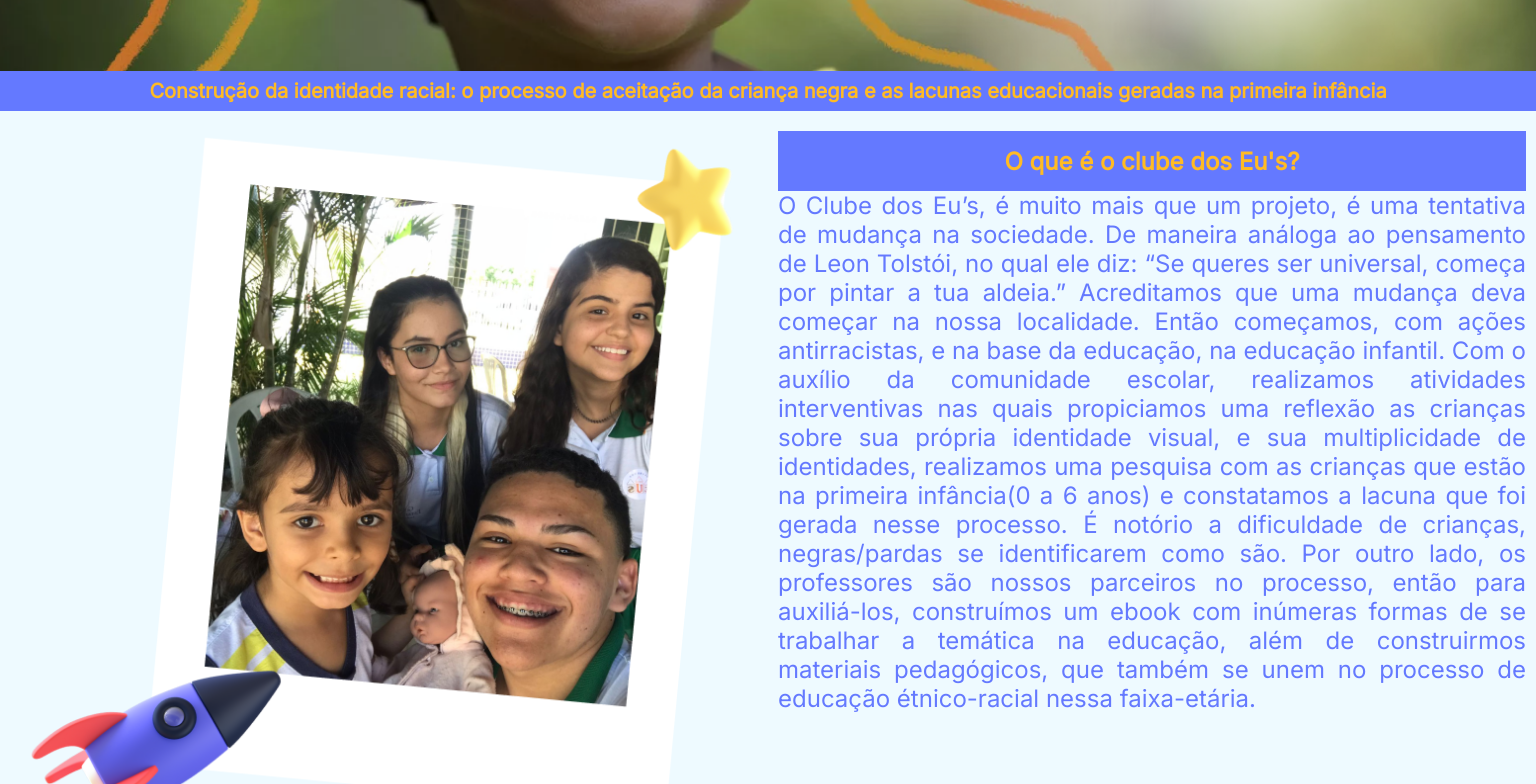
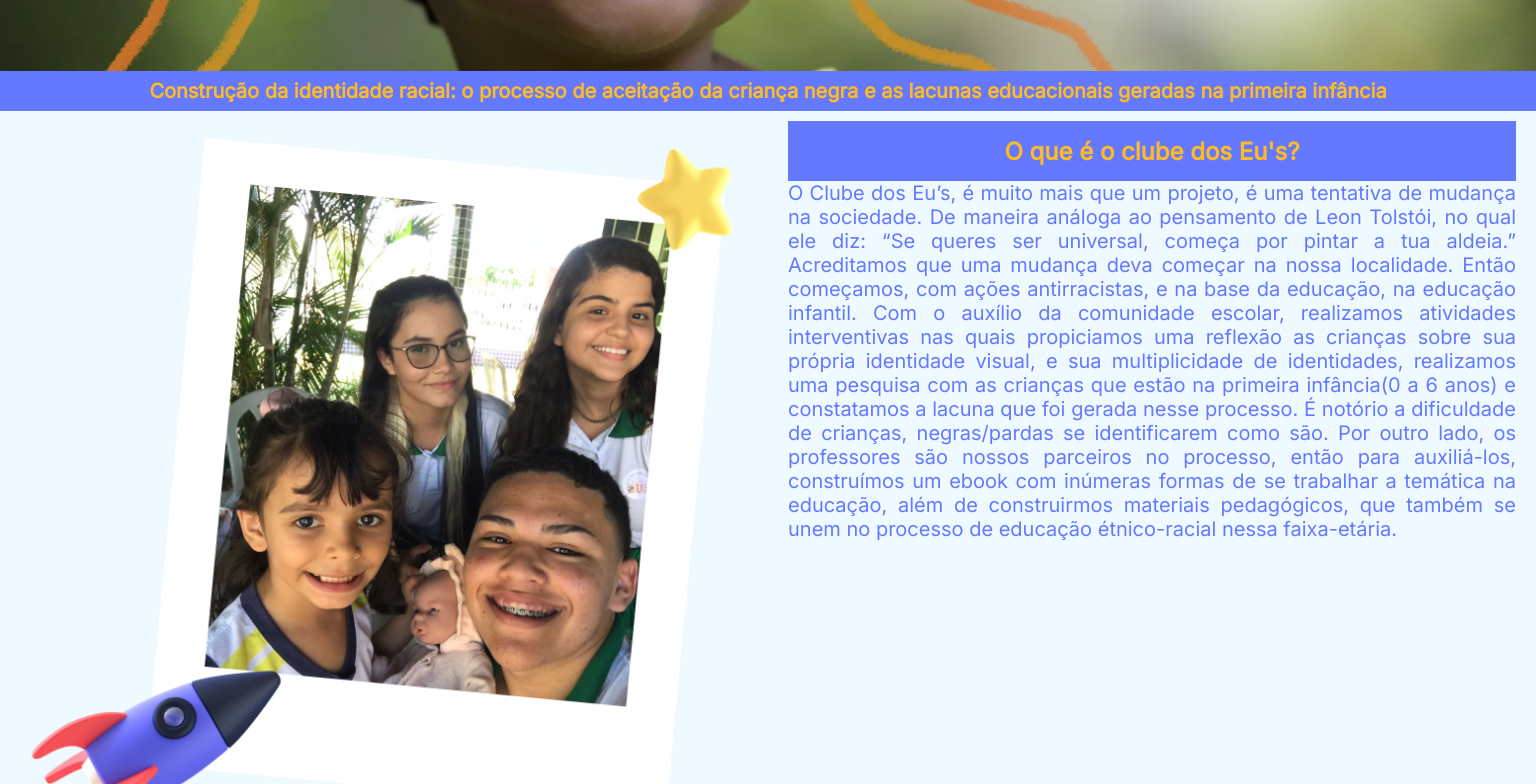
Before and after one commit to PriHolanda/Clube-dos-Eus, a React (Vite) app: page / in a window 1536 px wide. Shown: the part 360-1144 px from the top of the page. Built offline with nearby package versions, Linux system fonts and the light colour scheme.

Commit message:
Projeto Clube-dos-Eus

```diff
--- a/src/pages/styles.css
+++ b/src/pages/styles.css
@@ -353,7 +353,7 @@
 
    .introduction-container {
       font-size: 14px;
-      margin: 20px 10px;
+      margin: 10px 20px;
 
    }
 
@@ -534,7 +534,7 @@
    }
 
    .introduction-container {
-      font-size: 24px;
+      font-size: 20px;
 
    }
 
```
